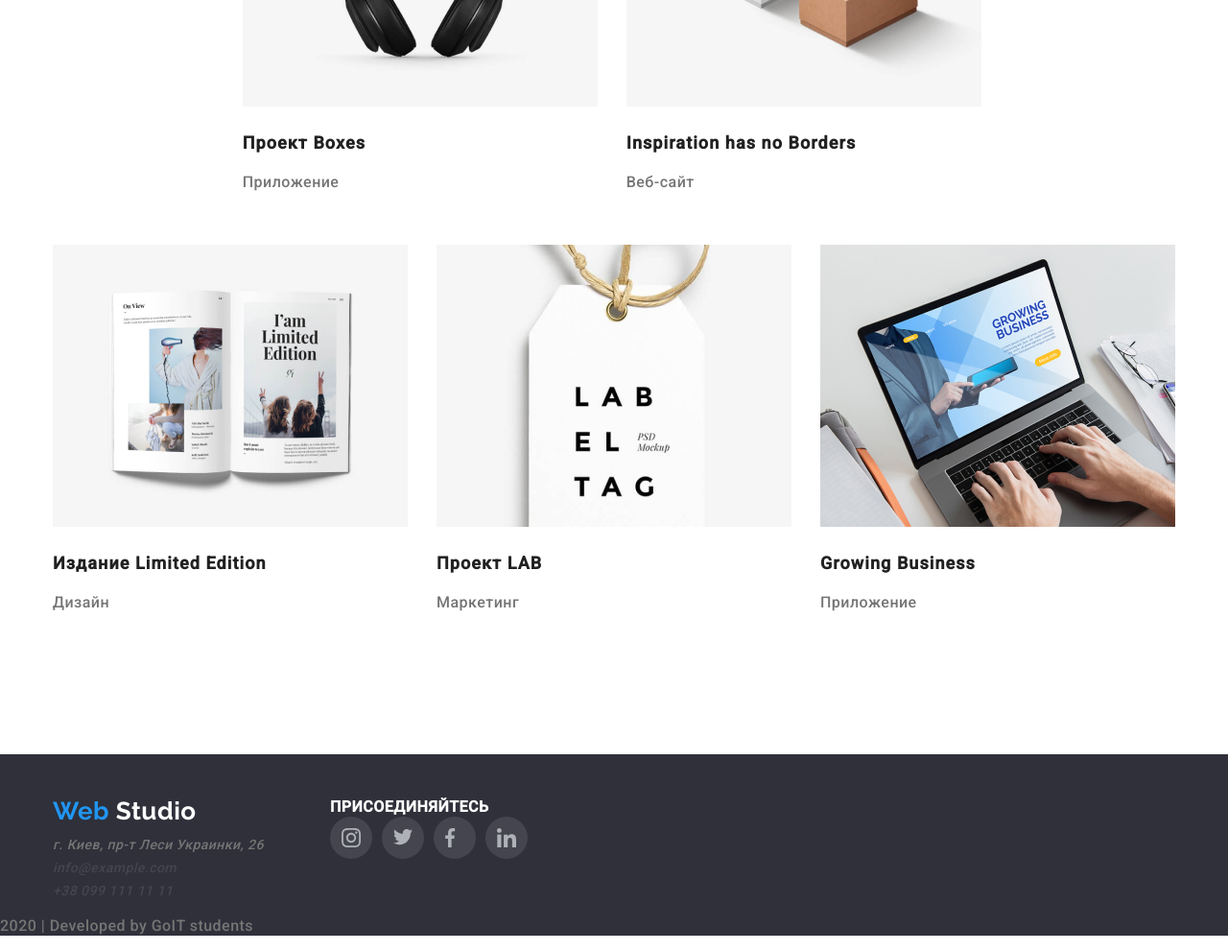
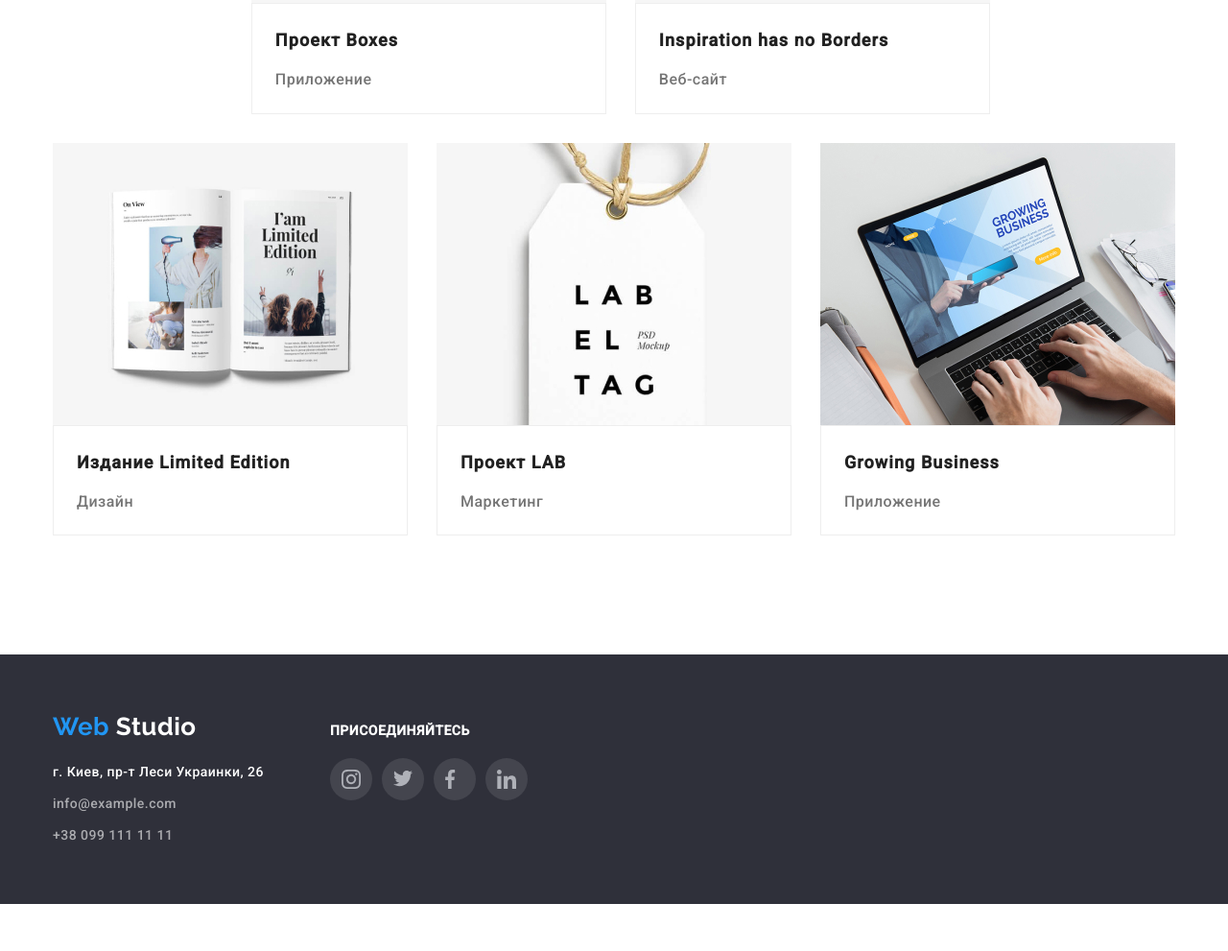
Before and after one commit to Kateryna-Vyshnevetska/goit-markup-hw-03, a plain HTML site: page portfolio.html in a window 1280 px wide. Shown: the part 981-1972 px from the top of the page at 96% size. After the commit the page ends 1923 px from the top, so only its background shows below. Drawn offline with nearby package versions, Linux system fonts and the light colour scheme.

Commit message:
Done task 3

```diff
--- a/css/common.css
+++ b/css/common.css
@@ -16,6 +16,7 @@
   --border-logo-customers: #AFB1B8;
   --bgc-footer:#2F303A;
   --bgc-social-links:rgba(255, 255, 255, 0.1);
+  --color-footer-links: rgba(255, 255, 255, 0.6);
 }
 
 html{
@@ -34,6 +35,7 @@ img{
   height: auto;
 }
 
+
 .page{
   background-color: var(--primary-white-color);
   color: var(--primary-text-color);
@@ -47,6 +49,10 @@ img{
   margin: 0;
 }
 
+.is-hidden {
+  display: none;
+}
+/* .......................................... */
 /* Button */
 .button{
   display: inline-block;
@@ -54,6 +60,7 @@ img{
   margin-bottom: 0;
   text-decoration: none;
   text-align: center;
+
   border-radius: 4px;
   color: var(--title-text-color);
   background-color: var(--primary-white-color);
@@ -65,7 +72,6 @@ img{
 }
 
 .button.primary{
-  margin-bottom: 200px;
   color: var(--primary-white-color);
   background-color: var(--accent-color);
   min-width: 200px;
@@ -84,8 +90,10 @@ img{
   background-color: var(--accent-color);
   color: var(--primary-white-color);
 }
+
+
 /* Navigation Style*/
-
+/* .......................................... */
 /* Main logo */
 .logo{
   color:var(--title-text-color) ;
@@ -105,14 +113,14 @@ img{
   color: var(--accent-color);
 }
 
+/* .......................................... */
 /* Page Header */
 .header {
   border-bottom: 1px solid #ECECEC;
 }
 
 .container{
-  padding-top: 94px;
-  padding-bottom: 94px;
+  margin-bottom: 94px;
   margin-left: auto;
   margin-right: auto;
   width: 1200px;
@@ -132,6 +140,7 @@ img{
   margin-bottom: 0;
 }
 
+/* .......................................... */
 /* Menu */
 .site-nav{
   display: flex;
@@ -164,6 +173,7 @@ img{
   color: var(--accent-color);
 }
 
+/* .......................................... */
 /* Autorization */
 .auth-site{
   display: flex;
@@ -201,47 +211,71 @@ img{
   color: var(--accent-color);
 }
 
-
+/* .......................................... */
 /* Footer */
 .footer {
   background-color: var(--bgc-footer);
 }
 
-.footer .container {
+.footer > .container {
   padding-top: 0;
   padding-bottom: 0;
+  margin-bottom: 0;
+  display: flex;
+  align-items: baseline;
 }
-.flex-footer {
-  display: flex;
-  align-items: center;
+
+
+/* Section Address */
+.address-info {
+  padding-top: 60px;
+  padding-bottom: 60px;
+  margin-right: 69px;
 }
 
 .address-info .logo {
-  margin-top: 45px;
-  margin-bottom: 8px;
+  margin-bottom: 20px;
   color: var(--primary-white-color)
 }
 
-.address-info {
-  margin-right: 69px;
-}
-
 .address-info .contacts {
+  font-style: normal;
   font-size: 14px;
-  text-decoration: none;
-  color: var(--primary-text-color);
   line-height: 1.7;
 }
 
-.contacts .link {
-  text-decoration: none;
-  font-size: 14px;
-  line-height: 1.7px;
-  color: var(--bgc-social-links);
+.contacts .item:not(:last-child){
+  margin-bottom: 9px;
 }
 
-.join .join-us {
+.contacts .localization {
+  margin-top: 0;
+  margin-bottom: 0;
+  display: inline-block;
+  color: var(--primary-white-color);
+}
+
+.contacts .link {
+  display: inline-block;
+  text-decoration: none;
+  color: var(--color-footer-links);
+}
+
+
+/* Section Join */
+.join-us {
+  padding-top: 72px;
+  padding-bottom: 100px;
+  margin-right: 94px;
+}
+
+.join {
+  display: block;
   margin-bottom: 20px;
+
+  font-weight:700;
+  font-size: 14px;
+  line-height: 1.14;
   text-transform: uppercase;
   color: var(--primary-white-color)
 }
--- a/css/portfolio.css
+++ b/css/portfolio.css
@@ -8,9 +8,9 @@
   --bgc-team-section: #F5F4FA;
   --bgc-work-section: rgba(47, 48, 58, 0.8); */
 
-
-/* Buttons style */
-/* ....... */
+  .header {
+    margin-bottom: 94px;
+  }
 
 
 /* Portfolio Section */
@@ -29,7 +29,7 @@
 }
 
 .portfolio-menu {
-  padding-bottom: 50px;
+  margin-bottom: 34px;
   width: 642px;
 }
 
@@ -38,47 +38,55 @@
   flex-wrap: wrap;
 }
 
+/* .................................... */
+.card-content {
+  padding:20px 24px;
+  border: 1px solid #EEEEEE;
+}
+
 .portfolio .item {
   margin-right: 30px;
   margin-bottom: 30px;
-  /* border: 1px solid #EEEEEE;
-  box-sizing: border-box; */
 }
 
 .portfolio .item:nth-child(3n) {
   margin: 0 0;
 }
-.portfolio .link{
+
+.portfolio .link {
+  display: block;
   text-decoration: none;
 }
 
 .portfolio .title{
+  margin-top: 0px;
+  margin-bottom: 8px;
+  display: block;
+
   color: var(--title-text-color);
   font-weight: 700;
   font-size: 18px;
-
   line-height: 2;
   letter-spacing: 0.06em;
-
-  margin-top: 20px;
-  margin-bottom: 8px;
 }
 
 .portfolio .category{
+  margin-top: 0;
+  margin-bottom: 0;
+
+  display: block;
   color:var(--primary-text-color);
   font-weight: 400;
   font-size: 16px;
   line-height: 1.87;
   letter-spacing: 0.03em;
-  margin-top: 0px;
-  margin-bottom: 20px;
 }
 
-.portfolio .description{
+/* .portfolio .description{
   background-color: teal;
   color: var(--primary-white-color);
   font-weight: 400;
   font-size: 18px;
   line-height: 1.5;
   letter-spacing: 0.03em;
-}
+} */
--- a/portfolio.html
+++ b/portfolio.html
@@ -59,88 +59,110 @@
             <li class="item">
               <a class="link" href="">
                 <img src="./img/Portfolio/img1.jpg" alt="Фото Технокряк">
+                <div class="card-content">
                   <h2 class="title">Технокряк</h2>
                   <p class="category">Веб-сайт</p>
+                </div>
               </a>
             </li>
             <li class="item">
               <a class="link" href="">
                 <img src="./img/Portfolio/img2.jpg" alt="Фото Постер New Orlean vs Golden Star">
+                <div class="card-content">
                   <h2 class="title">Постер New Orlean vs Golden Star</h2>
                   <p class="category">Дизайн</p>
+                </div>
               </a>
             </li>
             <li class="item">
               <a class="link" href="">
                 <img src="./img/Portfolio/img3.jpg" alt="Фото Ресторан Seafood">
+                <div class="card-content">
                   <h2 class="title">Ресторан Seafood</h2>
                   <p class="category">Приложение</p>
+                </div>
               </a>
             </li>
             <li class="item">
               <a class="link" href="">
                 <img src="./img/Portfolio/img4.jpg" alt="Фото Проект Prime">
+                <div class="card-content">
                   <h2 class="title">Проект Prime</h2>
                   <p class="category">Маркетинг</p>
+                </div>
               </a>
             </li>
             <li class="item">
               <a class="link" href="">
                 <img src="./img/Portfolio/img5.jpg" alt="Фото Проект Boxes">
+                <div class="card-content">
                   <h2 class="title">Проект Boxes</h2>
                   <p class="category">Приложение</p>
+                </div>
               </a>
             </li>
             <li class="item">
               <a class="link" href="">
                 <img src="./img/Portfolio/img6.jpg" alt="Фото Inspiration has no Borders">
+                <div class="card-content">
                   <h2 class="title">Inspiration has no Borders</h2>
                   <p class="category">Веб-сайт</p>
+                </div>
               </a>
             </li>
             <li class="item">
               <a class="link" href="">
                 <img src="./img/Portfolio/img7.jpg" alt="Фото Издание Limited Edition">
+                <div class="card-content">
                   <h2 class="title">Издание Limited Edition</h2>
                   <p class="category">Дизайн</p>
+                </div>
               </a>
             </li>
             <li class="item">
               <a class="link" href="">
                 <img src="./img/Portfolio/img8.jpg" alt="Фото Проект LAB">
+                <div class="card-content">
                   <h2 class="title">Проект LAB</h2>
                   <p class="category">Маркетинг</p>
+                </div>
               </a>
             </li>
             <li class="item">
               <a class="link" href="">
                 <img src="./img/Portfolio/img9.jpg" alt="Фото Growing Business">
+                <div class="card-content">
                   <h2 class="title">Growing Business</h2>
                   <p class="category">Приложение</p>
+                </div>
               </a>
             </li>
           </ul>
+        </section>
       </div>
-    </section>
     </main>
+
        <!-- Footer -->
   <footer class="footer">
   <!-- address -->
-    <div class="container flex-footer">
-      <section class="address-info">
+  <div class="container">
+    <div class="address-info">
+
       <a class="logo" href="./index.html"> <span class="part-logo">Web </span>Studio</a>
-        <address class="contacts">
-          г. Киев, пр-т Леси Украинки, 26<br>
-          <a class="link" href="mailto:info@example.com">info@example.com</a><br>
-          <a class="link" href="tel:+380991111111">+38 099 111 11 11</a><br>
+
+      <address>
+        <ul class="contacts list">
+          <li class="item"><span class="localization">г. Киев, пр-т Леси Украинки, 26</span></li>
+          <li class="item"><a class="link" href="mailto:info@example.com">info@example.com</a></li>
+          <li class="item"><a class="link" href="tel:+380991111111">+38 099 111 11 11</a></li>
+        </ul>
       </address>
 
-
-      </section>
+    </div>
 
   <!-- Join us -->
-      <section class="join">
-        <b class="join-us">присоединяйтесь</b>
+    <div class="join-us">
+      <b class="join">присоединяйтесь</b>
       <ul class="social-links list">
         <li class="item">
           <a class="link" href="" aria-label="Instagram link">
@@ -163,8 +185,9 @@
           </a>
         </li>
       </ul>
-      </section>
     </div>
+  </div>
+
 <!--
  Subscribe
  <div>
@@ -175,8 +198,6 @@
      <img src="./img/iconsend.svg" alt="Subscribe telegram">
    </a>
  </div> -->
-
-   <p class="copywrite">2020 | Developed by GoIT students</p>
   </footer>
 </body>
 </html>
```
Also changed, not shown: css/index.css (+54 -44 lines), index.html (+22 -27 lines). Lines whose indentation alone changed are shown as unchanged.
